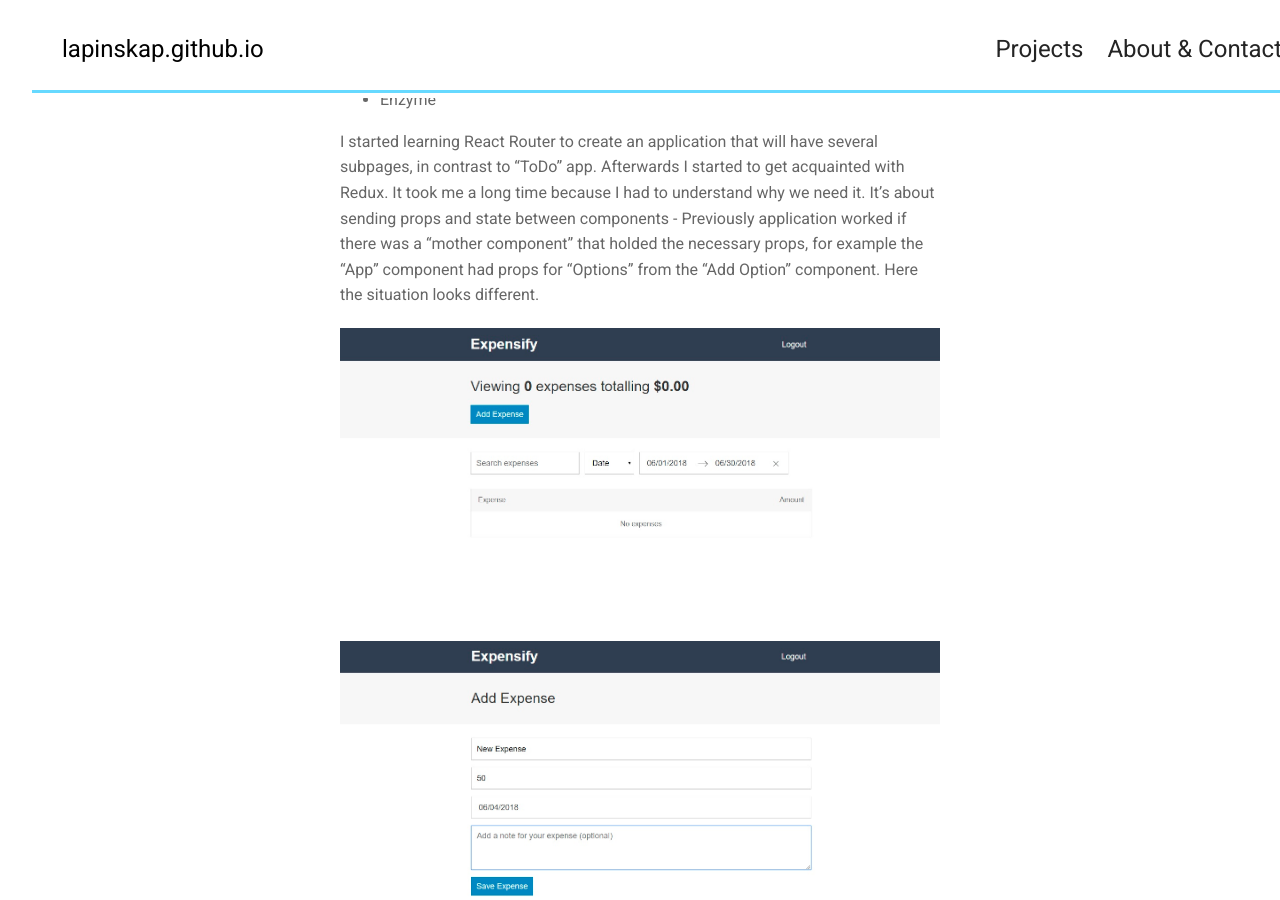
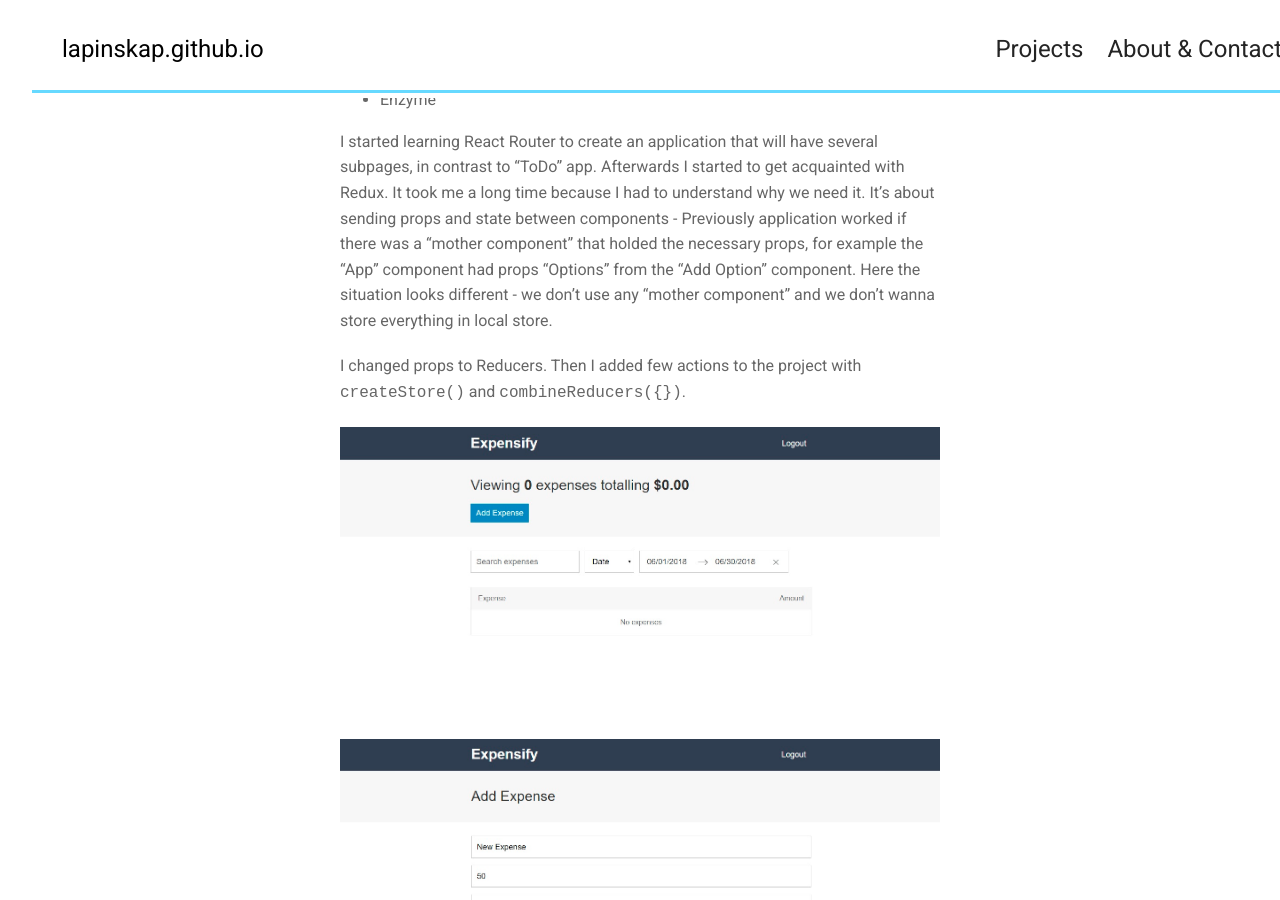
Before and after one commit to lapinskap/lapinskap.github.io, a Jekyll site: the page built from projects/proj-2.md, in a window 1280 px wide and 900 px high, scrolled down 868 px. Built offline with Jekyll 4.4.1, drawn with Linux system fonts in a browser that asks for light colours; nearby versions of some CDN libraries; comment, search, counter and statistics services are not loaded.

Commit message:
silly change

```diff
--- a/_data/settings.yml
+++ b/_data/settings.yml
@@ -64,3 +64,4 @@
 - {icon: 'envelope', link: 'mailto:cherry3475@gmail.com'}
 
 # social network icons available: 'twitter' / 'facebook' / 'github' / 'pinterest' 'google-plus' / 'linkedin' / 'youtube' / 'instagram' / 'dribbble' / 'behance' / 'soundcloud' / 'vine'
+# hello
--- a/pages/about.html
+++ b/pages/about.html
@@ -6,6 +6,7 @@
 <div class="column-wrapper">
     <div class="image"> {% include image2.html  image="projects/avatar.jpg" %} </div>
     <div class="about"> {{ site.data.settings.about | markdownify }} </div>
+    <div></div>
 </div>
 
 <style>
--- a/projects/proj-2.md
+++ b/projects/proj-2.md
@@ -31,7 +31,9 @@
 * Jest
 * Enzyme
 
-I started learning React Router to create an application that will have several subpages, in contrast to "ToDo" app. Afterwards I started to get acquainted with Redux. It took me a long time because I had to understand why we need it. It's about sending props and state between components - Previously application worked if there was a "mother component" that holded the necessary props, for example the "App" component had props for "Options" from the "Add Option" component. Here the situation looks different.
+I started learning React Router to create an application that will have several subpages, in contrast to "ToDo" app. Afterwards I started to get acquainted with Redux. It took me a long time because I had to understand why we need it. It's about sending props and state between components - Previously application worked if there was a "mother component" that holded the necessary props, for example the "App" component had props "Options" from the "Add Option" component. Here the situation looks different - we don't use any "mother component" and we don't wanna store everything in local store.
+
+I changed props to Reducers. Then I added few actions to the project with `createStore()` and `combineReducers({})`.
 
 {% include image.html url="http://www.gratisography.com" image="projects/proj-2/stretch.jpg" %}
 
```
Also changed, not shown: 3 other files.
